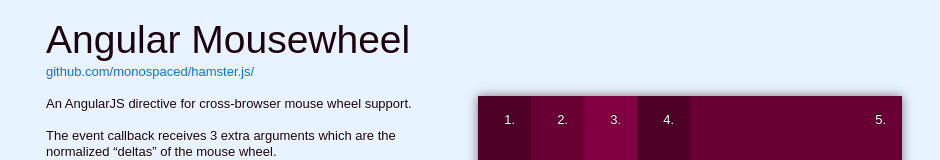
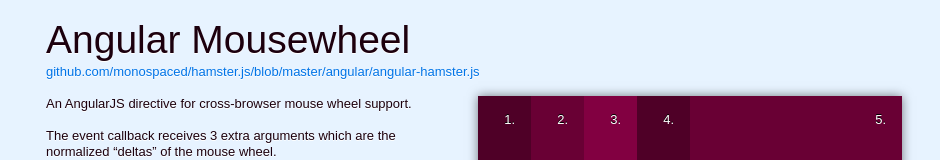
Before and after one commit to monospaced/hamster.js, a plain HTML site: page angular/index.html in a window 1280 px wide. Shown: the top 160 px of the page, without its empty margins (178-1118 px from the left). Drawn offline with nearby package versions, Linux system fonts and the light colour scheme.

Commit message:
point angular link to the js file

```diff
--- a/angular/index.html
+++ b/angular/index.html
@@ -12,7 +12,7 @@
 
   <h1>Angular Mousewheel</h1>
 
-  <p><a href="http://github.com/monospaced/hamster.js/">github.com/monospaced/hamster.js/</a></p>
+  <p><a href="https://github.com/monospaced/hamster.js/blob/master/angular/angular-hamster.js">github.com/monospaced/hamster.js/blob/master/angular/angular-hamster.js</a></p>
 
   <div id="info">
 
```
Also changed, not shown: README.md.
